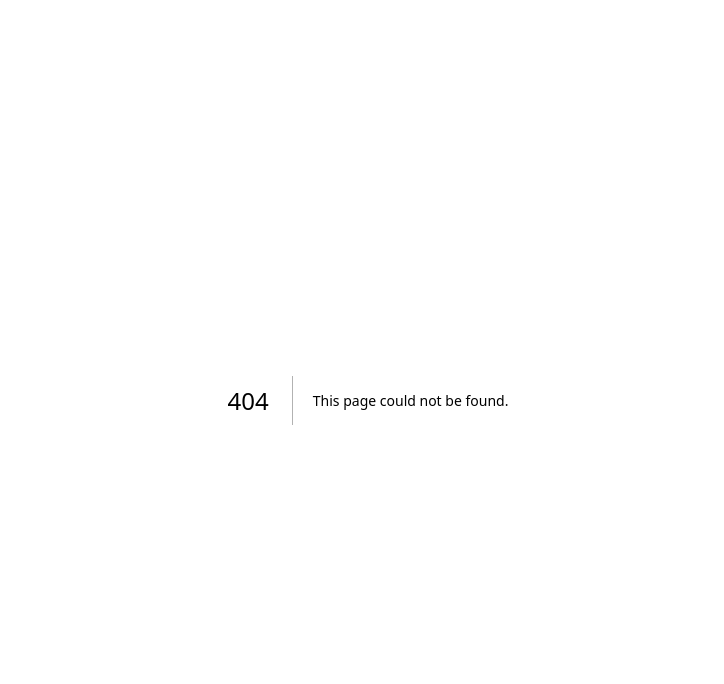
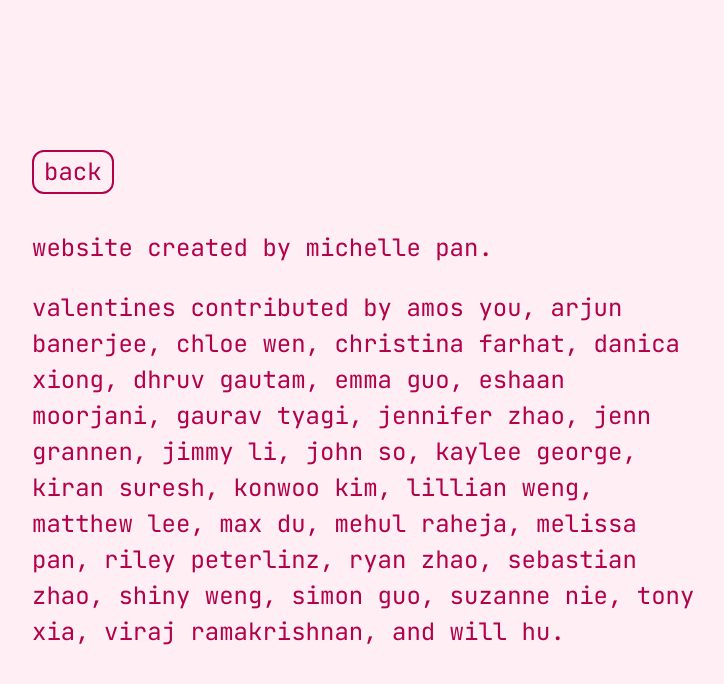
Before and after one commit to michelllepan/machinelov.ing, a Next.js app: page /about in a window 1280 px wide. Before the commit this address had no page. Shown: the top 684 px of the page, without its empty margins (272-996 px from the left). Built offline with nearby package versions, Linux system fonts and the light colour scheme.

Commit message:
add about and update small things (last commit ??)

```diff
--- /dev/null
+++ b/app/about/page.tsx
@@ -0,0 +1,57 @@
+"use client";
+
+export default function AboutPage() {
+  return (
+    <div className="min-h-screen flex items-center justify-center p-8">
+      <div className="max-w-md">
+        <button
+          onClick={() => window.location.href = "/"}
+          className="border-2 border-current rounded-lg bg-transparent hover:-translate-y-0.5 hover:bg-[#FFCFB0] transition-all duration-200"
+          style={{ padding: "6px 10px", lineHeight: "1.2", whiteSpace: "pre", cursor: "pointer" }}
+        >
+          back
+        </button>
+
+        <br/>
+        <br/>
+
+        <p className="mb-4">
+          website created by michelle pan.
+        </p>
+        <p>
+          valentines contributed by
+          amos you,
+          arjun banerjee,
+          chloe wen,
+          christina farhat,
+          danica xiong,
+          dhruv gautam,
+          emma guo,
+          eshaan moorjani,
+          gaurav tyagi,
+          jennifer zhao,
+          jenn grannen,
+          jimmy li,
+          john so,
+          kaylee george,
+          kiran suresh,
+          konwoo kim,
+          lillian weng,
+          matthew lee,
+          max du,
+          mehul raheja,
+          melissa pan,
+          riley peterlinz,
+          ryan zhao,
+          sebastian zhao,
+          shiny weng,
+          simon guo,
+          suzanne nie,
+          tony xia,
+          viraj ramakrishnan, and
+          will hu.
+        </p>
+      </div>
+    </div>
+  );
+}
--- a/app/page.tsx
+++ b/app/page.tsx
@@ -481,6 +481,15 @@ export default function Home() {
           </div>
         )}
       </div>
+      <button
+        onClick={() => (window.location.href = "/about")}
+        className="fixed top-4 right-4 border-2 border-current rounded-lg bg-transparent hover:bg-[#FFEFF4] transition-all duration-200"
+        style={{ padding: "6px 10px", cursor: "pointer", lineHeight: 1, color: "#E57FA9"}}
+        aria-label="About"
+        type="button"
+      >
+        i
+      </button>
     </>
   );
 }
--- a/public/valentines.json
+++ b/public/valentines.json
@@ -297,7 +297,7 @@
   },
   {
     "id": 75,
-    "message": "you must be an autoregressive unmasking order because no matter how hard i train my dLLM i still come back to you"
+    "message": "you must be an autoregressive unmasking order because no matter how hard i train my dLLM, i still come back to you"
   },
   {
     "id": 76,
```
Also changed, not shown: public/og/base.jpeg.
